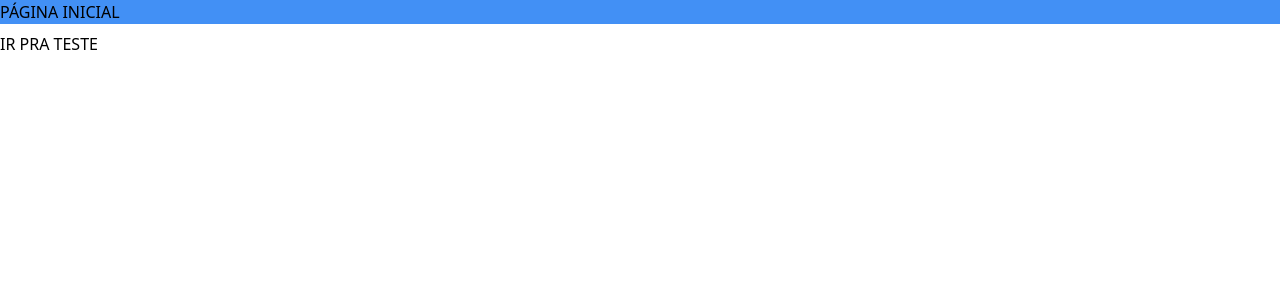
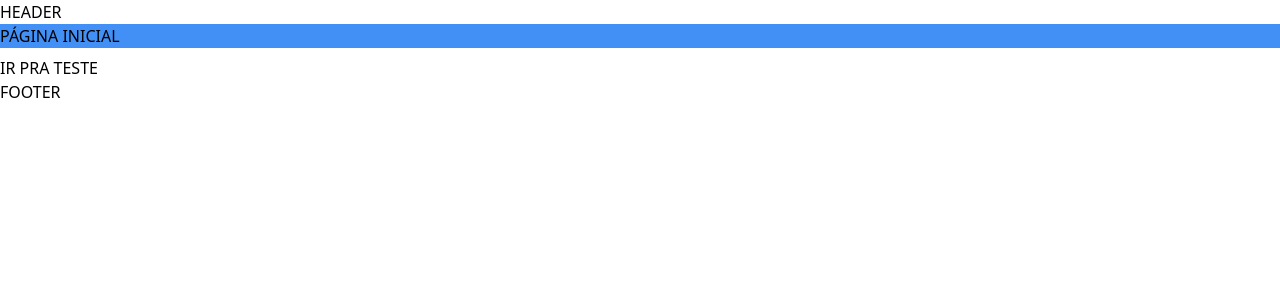
Before and after one commit to jaopredo/prevsol, a Nuxt app: page / in a window 1280 px wide. Shown: the top 300 px of the page. Built offline with nearby package versions, Linux system fonts and the light colour scheme.

Commit message:
updatings...

```diff
--- a/app.vue
+++ b/app.vue
@@ -1,7 +1,9 @@
 <template>
-    <div>
-        <NuxtPage />
-    </div>
+    <Header/>
+    <main>
+        <NuxtPage/>
+    </main>
+    <Footer/>
 </template>
 
 <style lang="scss">
--- /dev/null
+++ b/components/Footer.vue
@@ -0,0 +1,5 @@
+<template>
+    <footer>
+        <h1>FOOTER</h1>
+    </footer>
+</template>
--- /dev/null
+++ b/components/Header.vue
@@ -0,0 +1,8 @@
+<script setup>
+</script>
+
+<template>
+    <header>
+        <h1>HEADER</h1>
+    </header>
+</template>
```
